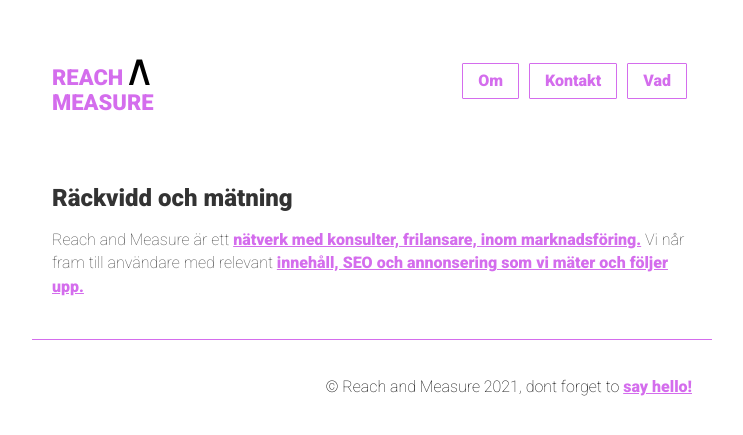
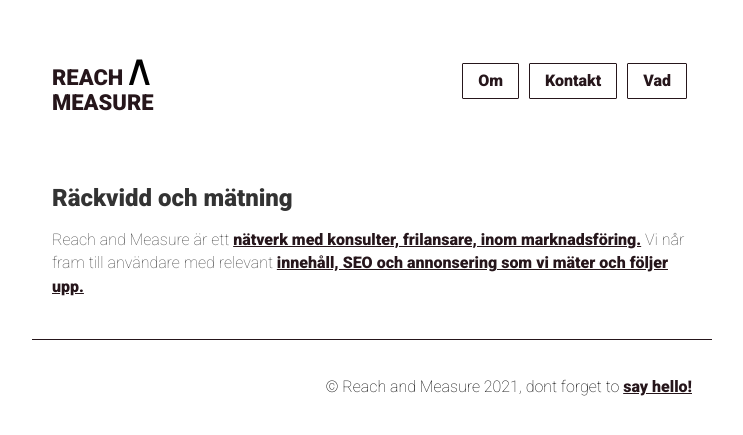
Before and after one commit to reachandmeasure/RetM, a Jekyll site: the page built from index.md, in a window 1280 px wide. Shown: the top 435 px of the page, without its empty margins (268-1011 px from the left). Built offline with Jekyll 4.4.1, drawn with Linux system fonts in a browser that asks for light colours.

Commit message:
Update main.scss

```diff
--- a/css/main.scss
+++ b/css/main.scss
@@ -1,7 +1,7 @@
 ---
 ---
 
-$base-color: #D46DED;
+$base-color: #26161b;
 $complement-color: #000;
 $text-color: #444;
 $heading-color: #333;
```
